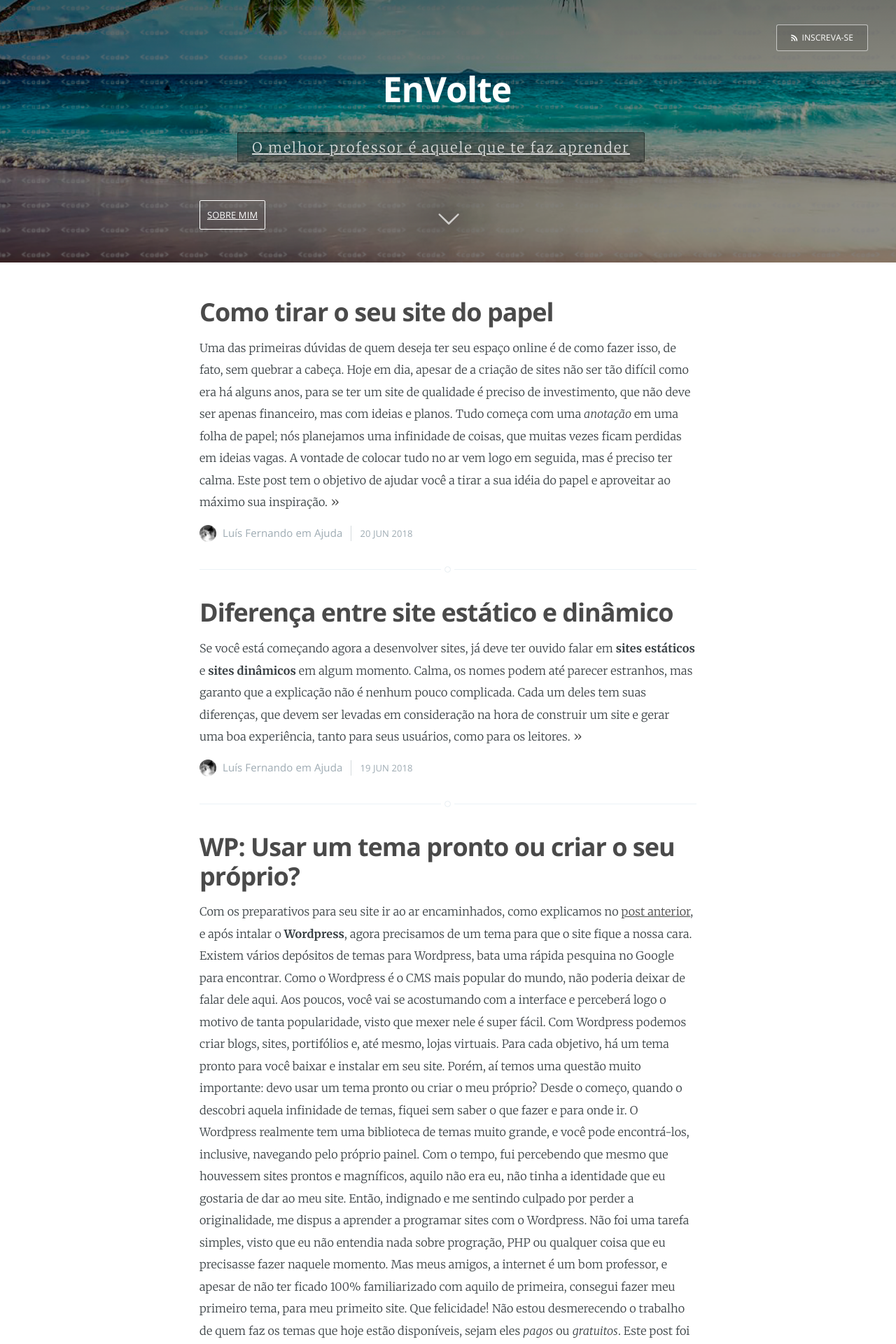
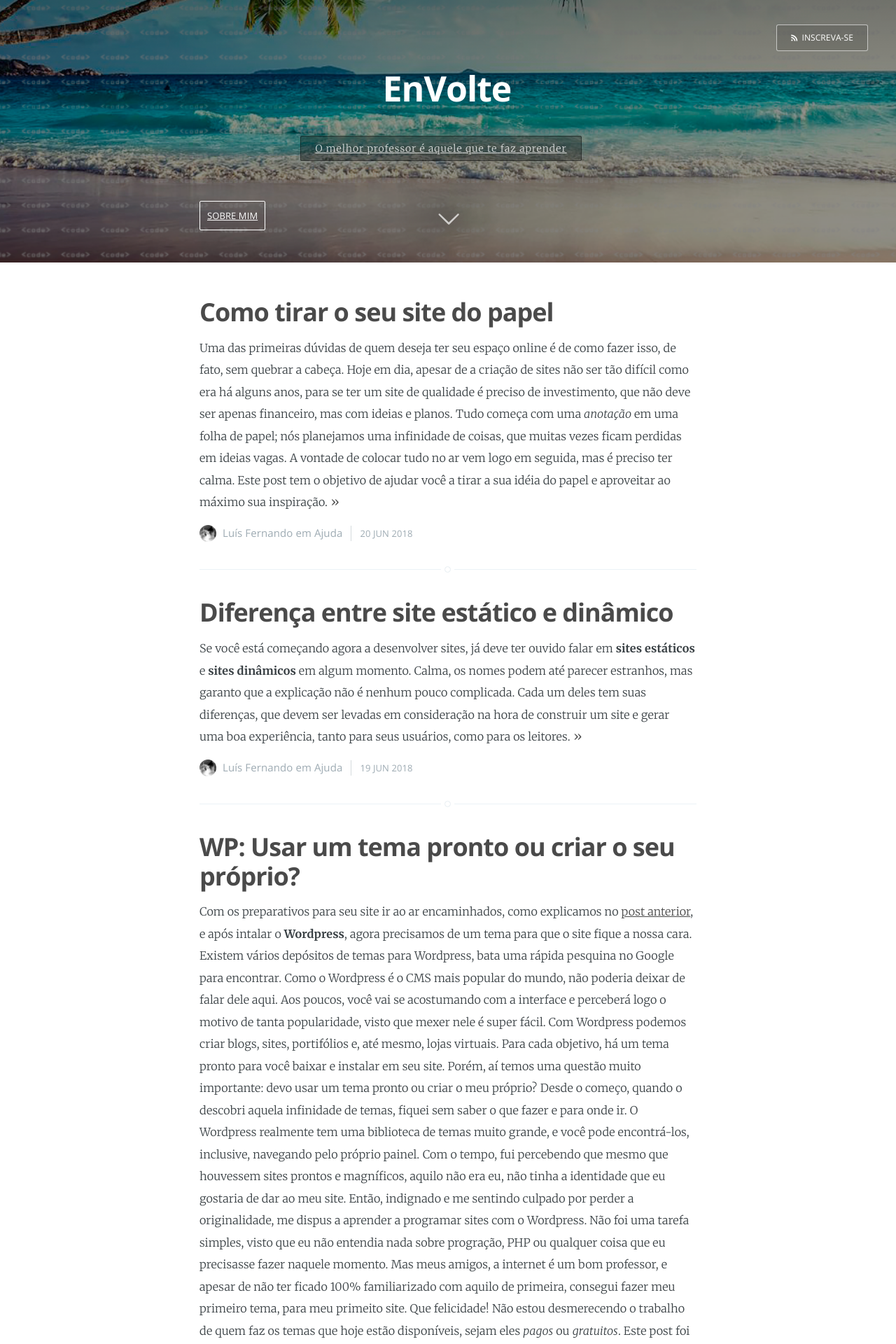
Before and after one commit to EnVolte/envolte.github.io, a Jekyll site: the page built from index.html, in a window 1280 px wide. Shown: the top 1920 px of the page at 70% size. Built offline with Jekyll 4.4.1, drawn with Linux system fonts in a browser that asks for light colours; the list of posts is cut into pages by our own code.

Commit message:
Update index.html

```diff
--- a/index.html
+++ b/index.html
@@ -18,7 +18,7 @@ about: 'about.html'
         <div class="main-header-content inner">
             <h1 class="page-title">{{ site.name }}</h1>
             <h2 class="page-description"><br>
-                <span style="border: 1px solid rgba(0,0,0,0.4); background: rgba(0,0,0,0.3); border-radius: 2px; padding: 8px 20px; text-decoration: none; letter-spacing: 2px; font-weight: normal; overflow: hidden; margin-right: 20px;" id="titulo"></span><br>
+                <span style="border: 1px solid rgba(0,0,0,0.4); background: rgba(0,0,0,0.3); border-radius: 2px; font-size: 1.4rem; padding: 8px 20px; text-decoration: none; letter-spacing: 1px; font-weight: normal; overflow: hidden; margin-right: 20px;" id="titulo"></span><br>
             </h2>
 
             <h2 class="page-description"><br><br>
```
